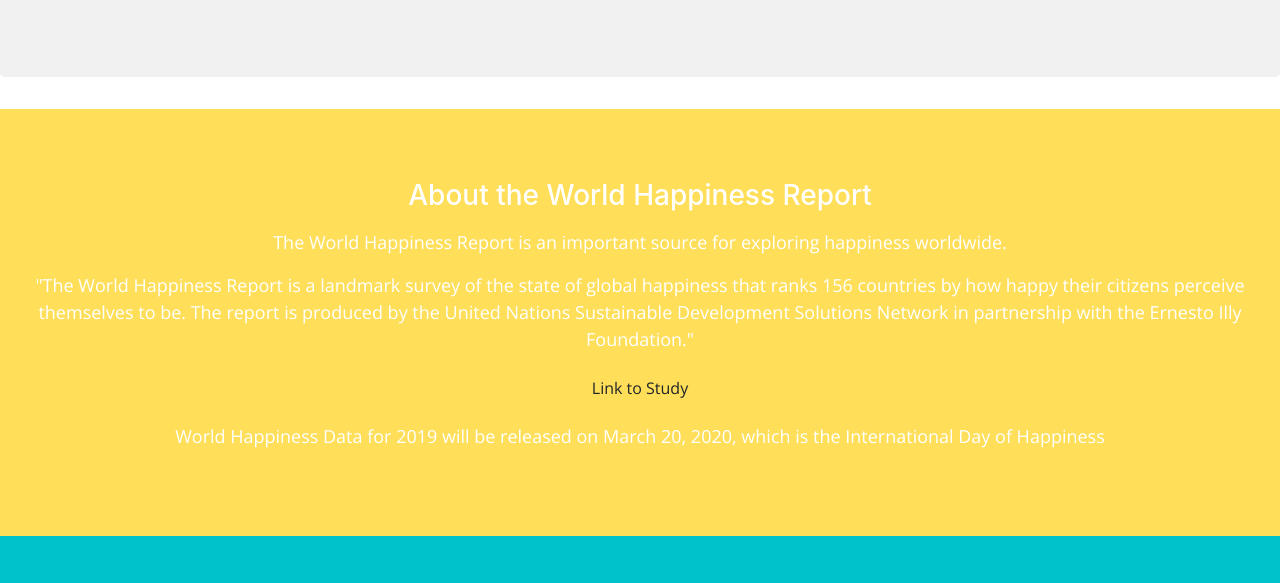
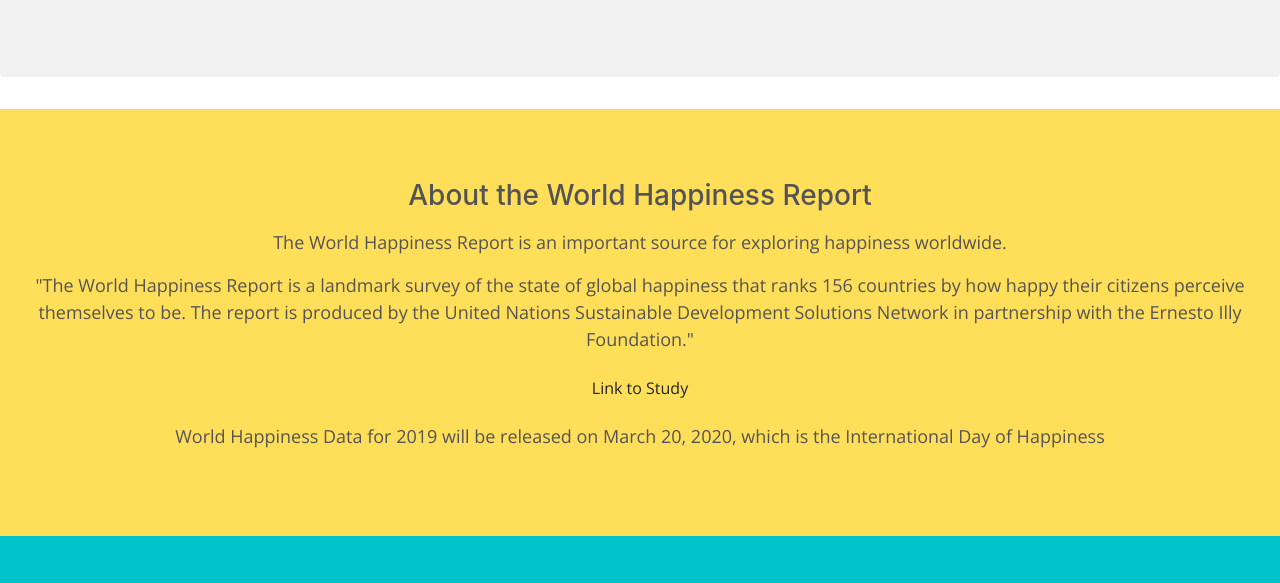
Before and after one commit to EssejTobor/contribute-2-project3, a plain HTML site: page index.html in a window 1280 px wide. Shown: the part 217-800 px from the top of the page. Drawn offline with nearby package versions, Linux system fonts and the light colour scheme.

Commit message:
Update style.css

```diff
--- a/style.css
+++ b/style.css
@@ -38,7 +38,7 @@
   }
   .bg-1 {
     background-color: #ffde59;
-    color: #ffffff;
+    color: #545454;
   }
   .bg-2 {
     background-color: #00c2cb;
```
